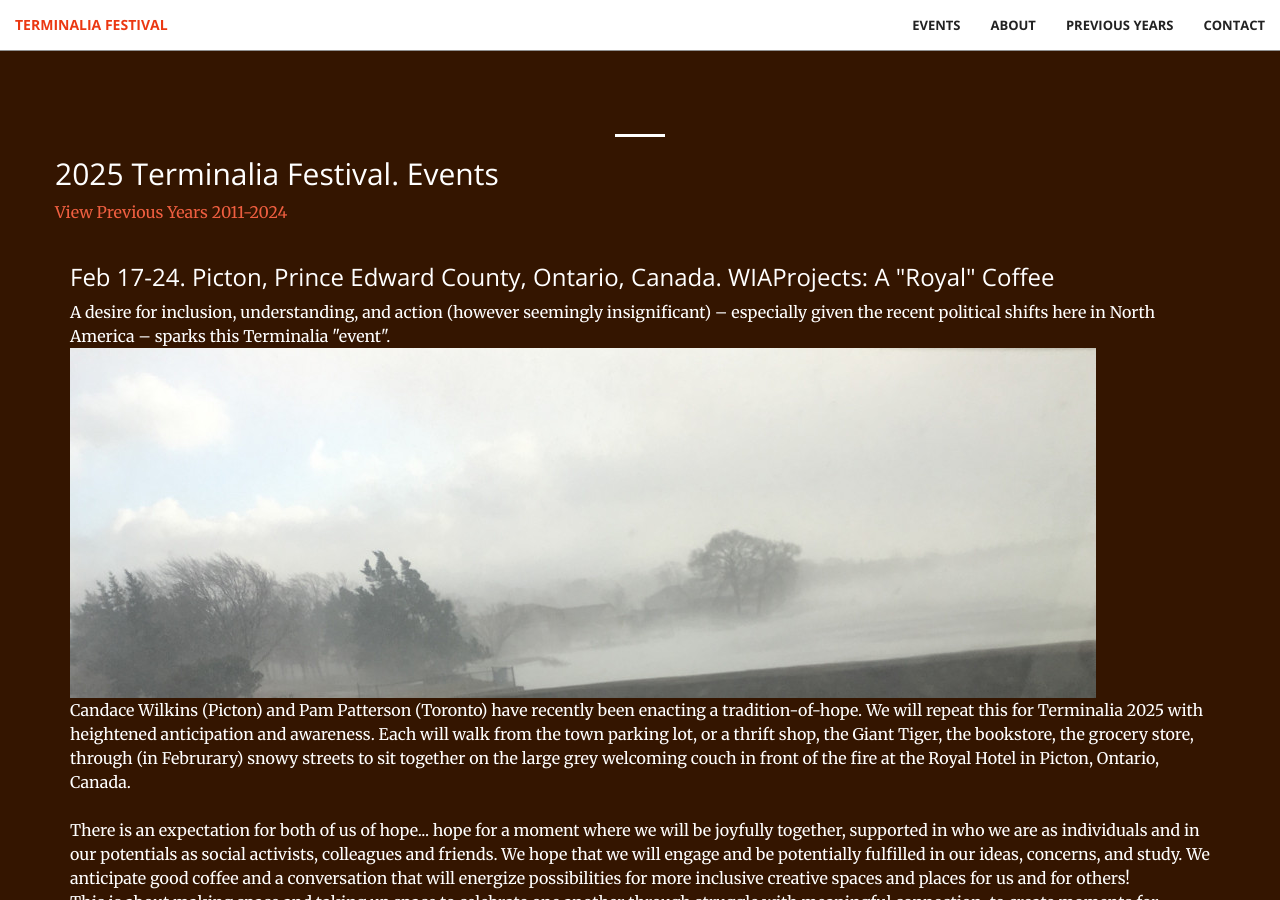
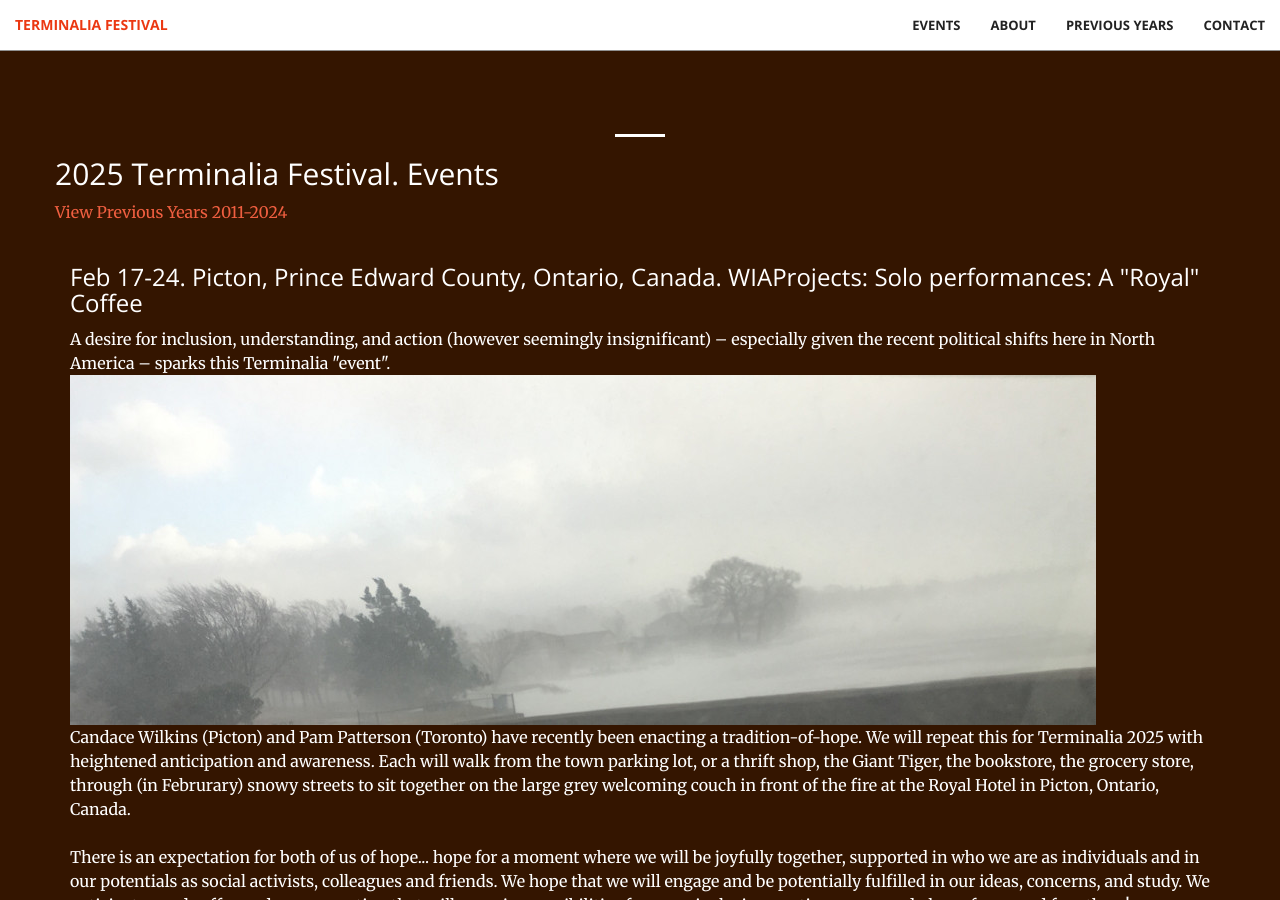
Before and after one commit to timwaters/terminalia, a Jekyll site: the page built from index.html, in a window 1280 px wide and 900 px high, scrolled down 1533 px. Built offline with Jekyll 4.4.1, drawn with Linux system fonts in a browser that asks for light colours; some of the changed text lies outside the part shown.

Commit message:
add canada event3

```diff
--- a/_includes/events.html
+++ b/_includes/events.html
@@ -13,7 +13,7 @@
 
         <div class="col-lg-12 col-lg-offset-0 text-left event">
 
-          <h3>Feb 17-24. Picton, Prince Edward County, Ontario, Canada. WIAProjects: A "Royal" Coffee </h3>
+          <h3>Feb 17-24. Picton, Prince Edward County, Ontario, Canada. WIAProjects: Solo performances: A "Royal" Coffee </h3>
 
 
           <p class="text">
```
Also changed, not shown: other parts of _includes/events.html (+2 -0 lines).
